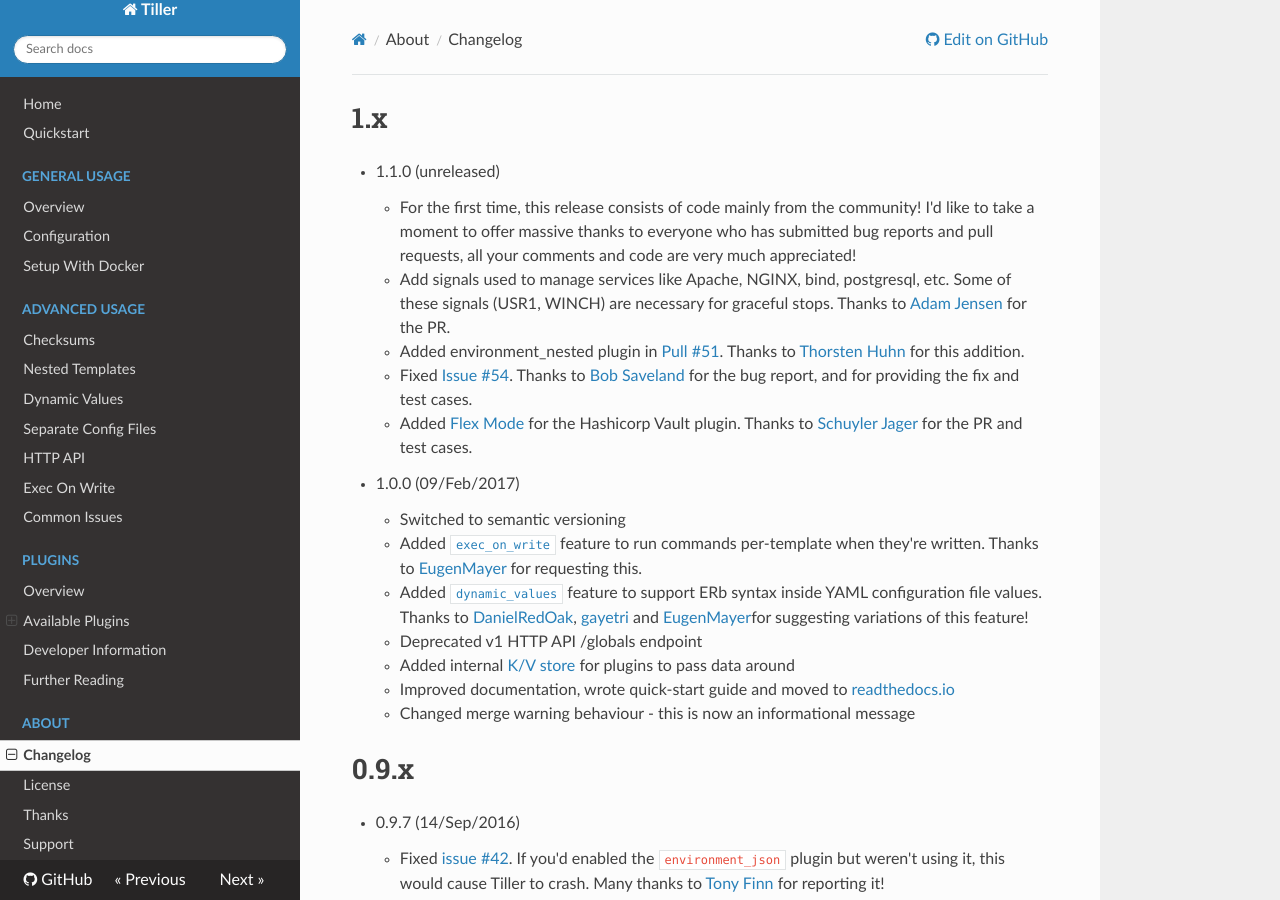
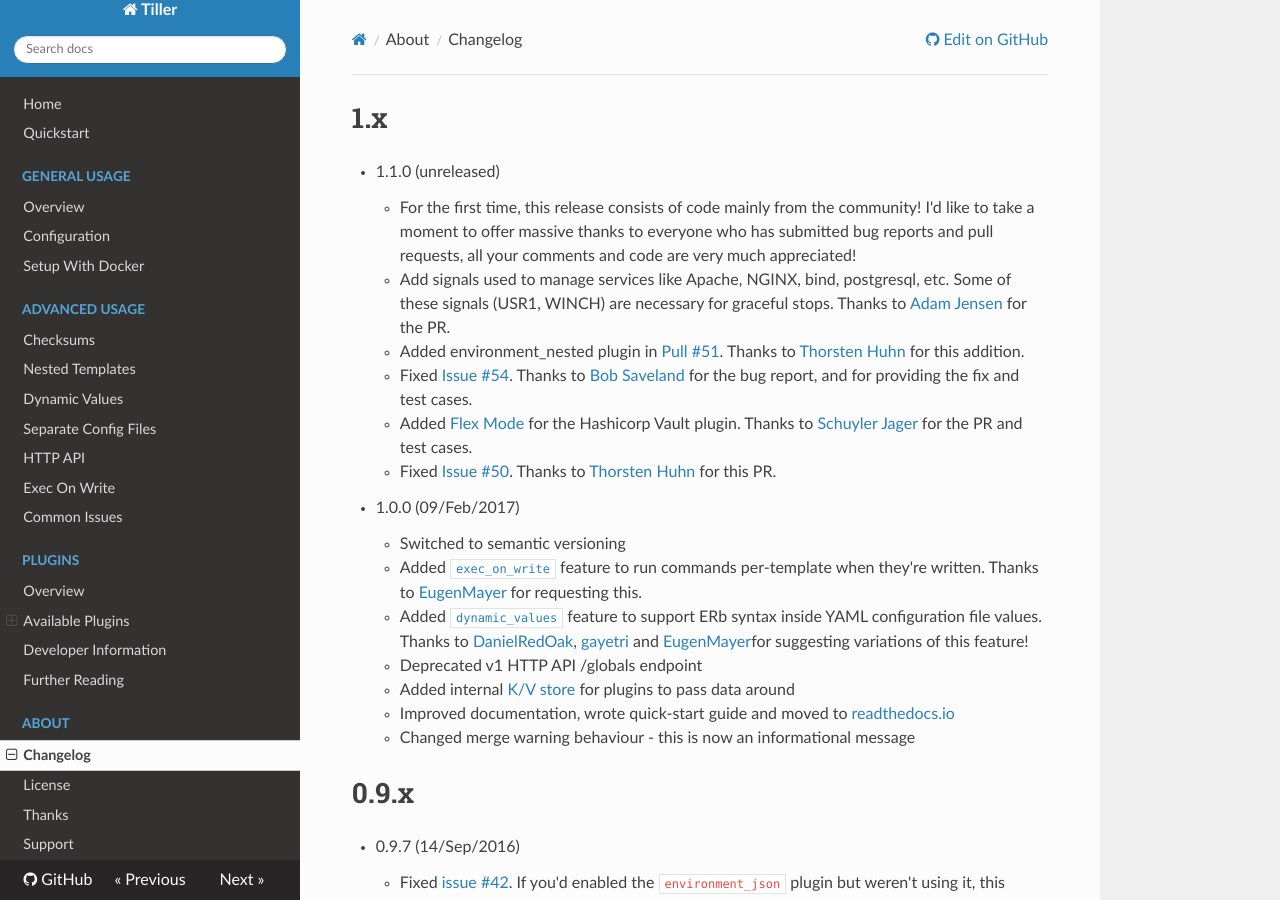
Before and after one commit to markround/tiller, an MkDocs documentation site: the page built from docs/changelog.md, in a window 1280 px wide and 900 px high. Built offline with MkDocs 1.6.1, drawn with Linux system fonts in a browser that asks for light colours; nearby versions of some CDN libraries; old or Windows-style settings are respelled for this version of MkDocs.

Commit message:
Updated changelog again

```diff
--- a/docs/changelog.md
+++ b/docs/changelog.md
@@ -6,6 +6,7 @@
     * Added environment_nested plugin in [Pull #51](https://github.com/markround/tiller/pull/51). Thanks to [Thorsten Huhn](https://github.com/thorstenhuhn) for this addition.
     * Fixed [Issue #54](https://github.com/markround/tiller/issues/54). Thanks to [Bob Saveland](https://github.com/savelandr) for the bug report, and for providing the fix and test cases.
     * Added [Flex Mode](https://github.com/markround/tiller/pull/52) for the Hashicorp Vault plugin. Thanks to [Schuyler Jager](https://github.com/schuylr) for the PR and test cases.
+    * Fixed [Issue #50](https://github.com/markround/tiller/issues/50). Thanks to [Thorsten Huhn](https://github.com/thorstenhuhn) for this PR.
 
   * 1.0.0 (09/Feb/2017)
 
```
